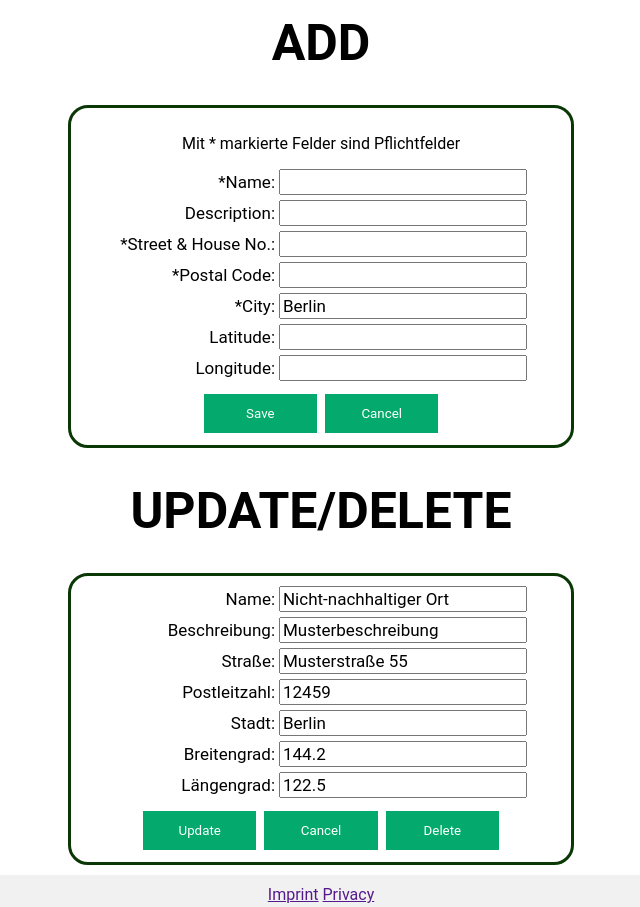
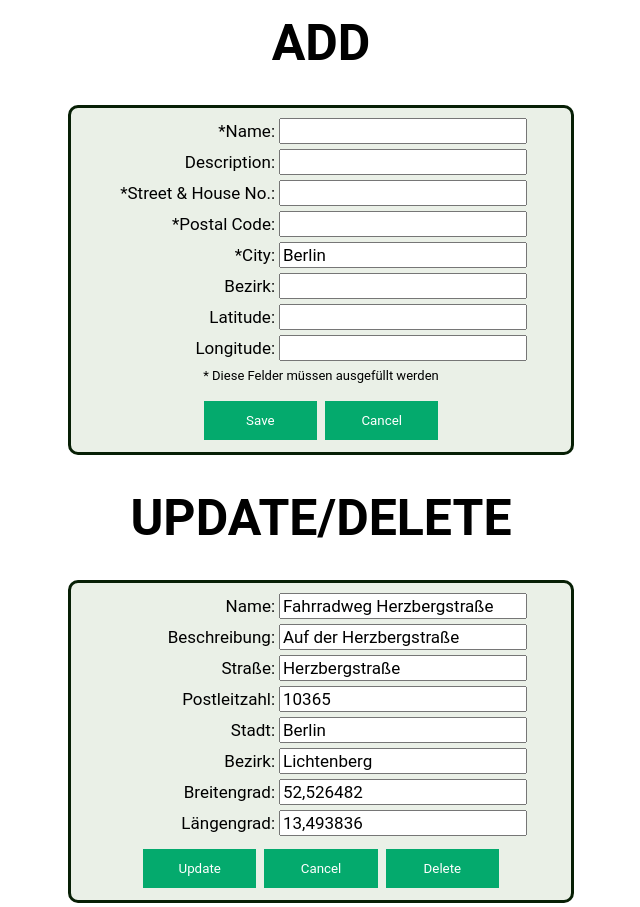
Before and after one commit to D0PERMINE/web-application-development-sose-23, a plain HTML site: page index.html in a window 1280 px wide. Shown: the part 1500-2407 px from the top of the page, without its empty margins (319-959 px from the left). Drawn offline with Linux system fonts and the light colour scheme.

Commit message:
hard coded update-values + CSS clean

```diff
--- a/css/style.css
+++ b/css/style.css
@@ -9,7 +9,9 @@
 
 /* Bordered form */
 .loginform {
-    border: 3px solid #f1f1f1;
+    border: 3px solid #071f05;
+    border-radius: 10px;
+    background-color: #eaf0e7;
 }
 
 /* Full-width inputs */
@@ -99,8 +101,10 @@
     align-items: center;
     justify-content: center;
     margin: 10px 18% 10px 18%;
-    border: solid;
+    border: solid #071f05;
+    border-radius: 10px;
     padding: 10px;
+    background-color: #eaf0e7;
 }
 
 .imgcontainer {
@@ -159,8 +163,14 @@
     margin: 0px 30% 0px 30%;
     padding: 10px;
     text-align: center;
-    border: 3px #0a3805 solid;
-    border-radius: 20px;
+    border: 3px #071f05 solid;
+    border-radius: 10px;
+    background-color: #eaf0e7;
+}
+
+.addform p {
+    margin: 2px 2px 10px 2px;
+    font-size: 13px;
 }
 
 .addbuttons {
@@ -198,8 +208,9 @@
     margin: 0px 30% 0px 30%;
     padding: 10px;
     text-align: center;
-    border: 3px #0a3805 solid;
-    border-radius: 20px;
+    border: 3px #071f05 solid;
+    border-radius: 10px;
+    background-color: #eaf0e7;
 }
 
 .updatetitle {
--- a/index.html
+++ b/index.html
@@ -10,7 +10,7 @@
 </head>
 
 <body>
-    <div>
+    <div class="login-screen">
         <h1>Locations with Poor Bicycle-Infrastructure in Berlin</h1>
 
         <form class="loginform" action="action_page.php" method="post">
@@ -42,7 +42,6 @@
         <p class="welcome">Welcome to our page. </p>
         <p class="p2">Below you can see locations of non-sustainable bicycle infrastructure in Berlin. </p>
         <div class="mainmapcontainer">
-
             <div class="text">
                     <p>Friedrichshain-Kreuzberg</p>
                     <p>Neukölln</p>
@@ -58,19 +57,17 @@
                             alt="fahrradwege_berlin_legende">
                 </div>
             </div>
-
         </div>
 
         <button class="smallButton" type="submit">ADD</button>
         <button class="smallButton" type="submit">LOGOUT</button>
-
     </div>
 
     <div class="add-screen">
         <h1 class="addtitle">ADD</h1>
+
         <div class="addform">
             <form class="add">
-                <p>Mit * markierte Felder sind Pflichtfelder</p>
                 <label for="name">*Name:</label>
                 <input type="text" id="name" name="name" required></br>
 
@@ -86,11 +83,16 @@
                 <label for="city">*City:</label>
                 <input type="text" id="city" name="city" value="Berlin" required></br>
 
+                <label for="bezirk">Bezirk:</label>
+                <input type="text" id="bezirk" name="bezirk"></br>
+
                 <label for="latitude">Latitude:</label>
                 <input type="text" id="latitude" name="latitude"></br>
 
                 <label for="longitude">Longitude:</label>
                 <input type="text" id="longitude" name="longitude"></br>
+
+                <p>* Diese Felder müssen ausgefüllt werden</p>
 
                 <div class="buttons">
                     <button class="addbuttons" type="submit">Save</button>
@@ -102,28 +104,35 @@
 
     <div class="update-screen">
         <h1 class="updatetitle">UPDATE/DELETE</h1>
+
         <div class="updateform">
             <form class="update">
                 <label for="name">Name:</label>
-                <input type="text" id="name" name="name" value="Nicht-nachhaltiger Ort"></br>
+                <input type="text" id="name" name="name" value="Fahrradweg Herzbergstraße"></br>
 
                 <label for="beschreibung">Beschreibung:</label>
-                <input type="text" id="beschreibung" name="beschreibung" value="Musterbeschreibung"></br>
+                <input type="text" id="beschreibung" name="beschreibung" value="Auf der Herzbergstraße
+                 teilen sich Radfahrende, Autos und die Tram den begrenzten Raum. Weil der Straßenrand
+                 als Parkfläche genutzt wird, fahren Radfahrende bislang zwischen parkenden Autos und
+                 den Schienen, was Unfallgefahren birgt und zudem den Tramverkehr ausbremst."></br>
 
                 <label for="strasse">Straße:</label>
-                <input type="text" id="strasse" name="strasse" value="Musterstraße 55"></br>
+                <input type="text" id="strasse" name="strasse" value="Herzbergstraße"></br>
 
                 <label for="PLZ">Postleitzahl:</label>
-                <input type="text" id="PLZ" name="PLZ" value="12459"></br>
+                <input type="text" id="PLZ" name="PLZ" value="10365"></br>
 
                 <label for="stadt">Stadt:</label>
                 <input type="text" id="stadt" name="stadt" value="Berlin"></br>
 
+                <label for="bezirk">Bezirk:</label>
+                <input type="text" id="bezirk" name="bezirk" value="Lichtenberg"></br>
+
                 <label for="latitude">Breitengrad:</label>
-                <input type="text" id="latitude" name="latitude" value="144.2"></br>
+                <input type="text" id="latitude" name="latitude" value="52,526482"></br>
 
                 <label for="longitude">Längengrad:</label>
-                <input type="text" id="longitude" name="longitude" value="122.5"></br>
+                <input type="text" id="longitude" name="longitude" value="13,493836"></br>
 
                 <div class="buttons">
                     <button class="updatebuttons" type="button">Update</button>
```
Lines whose indentation alone changed are shown as unchanged.
